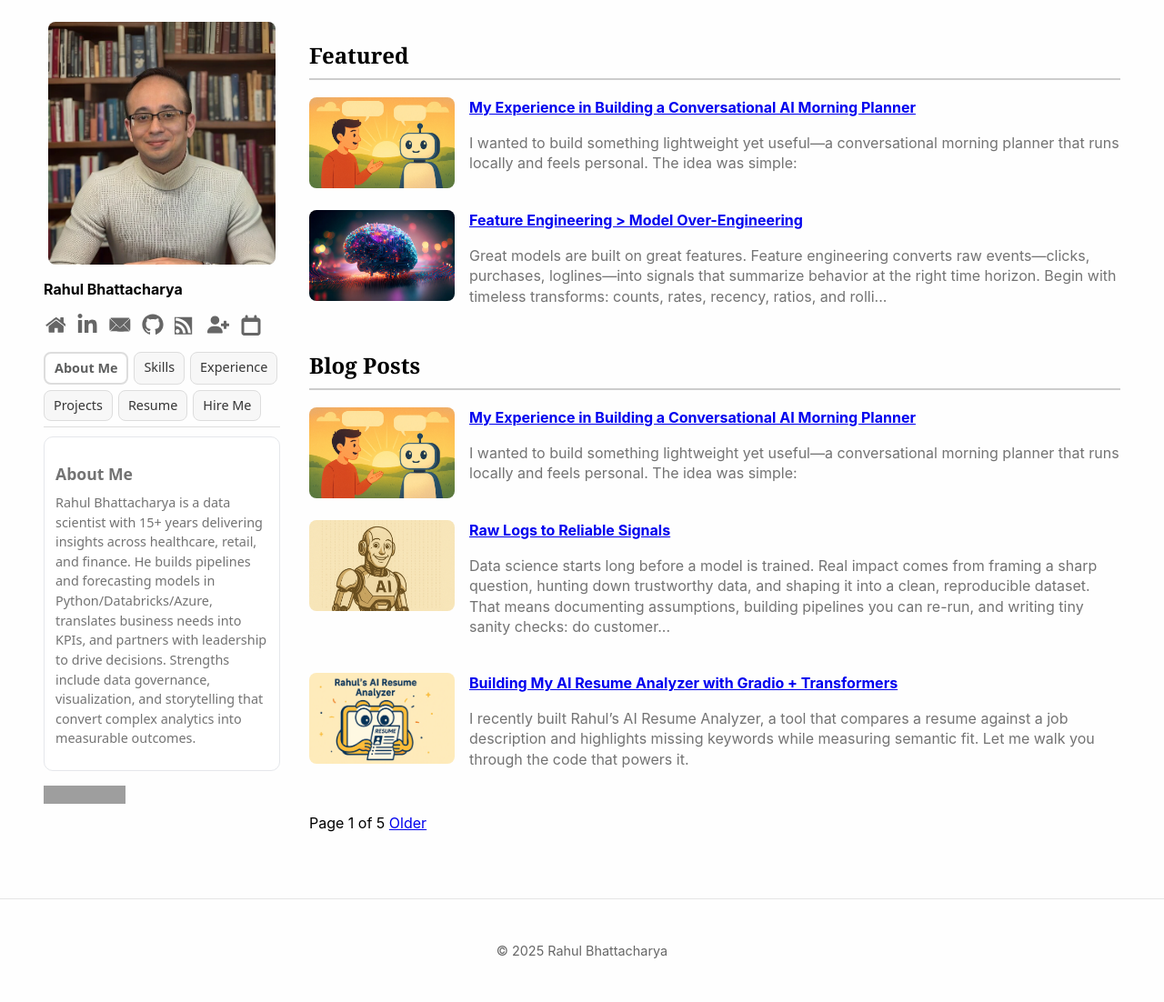
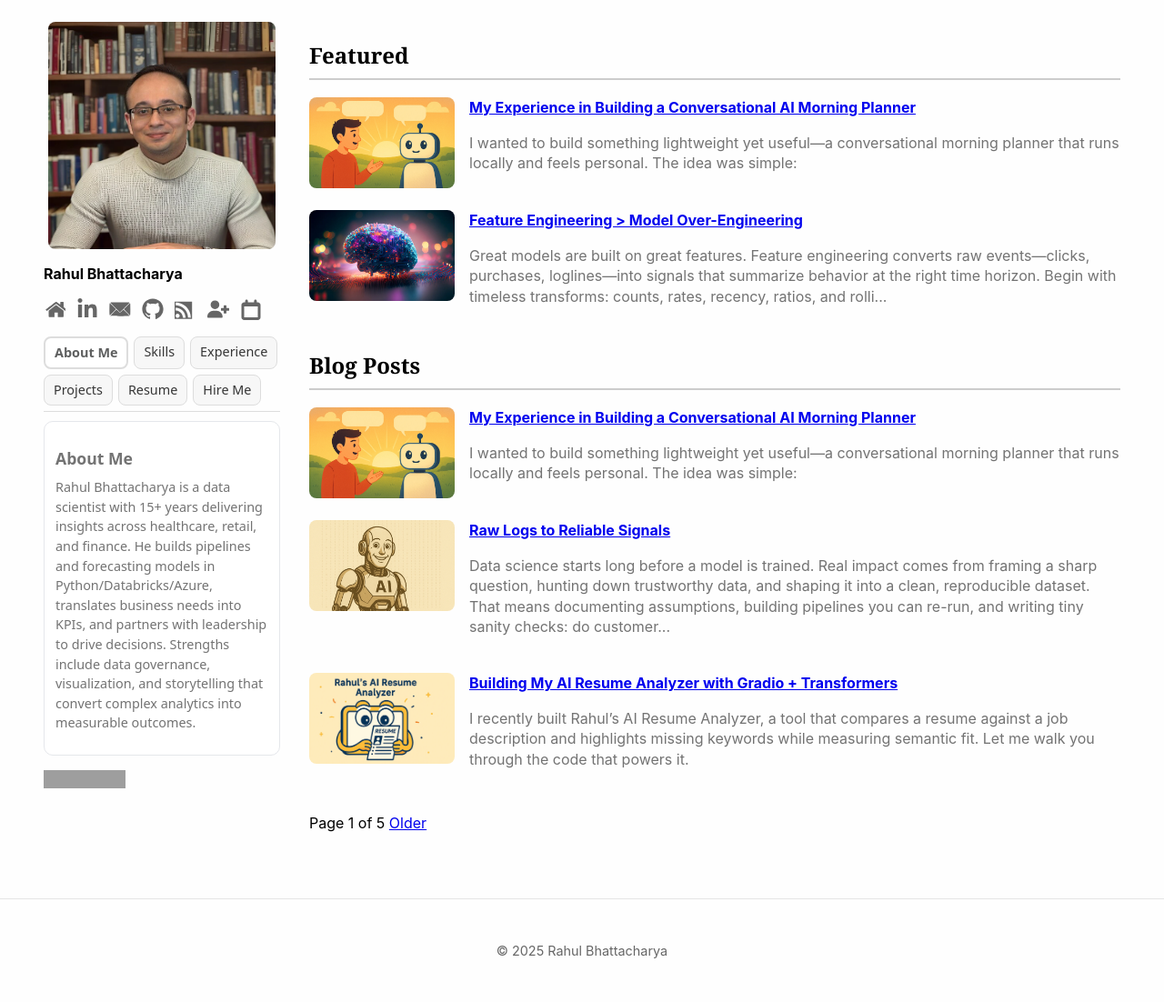
Before and after one commit to RahulBhattacharya1/RahulBhattacharya1.github.io, a Jekyll site: the page built from index.html, in a window 1280 px wide. Shown: the whole page at 91% size. Built offline with Jekyll 4.4.1, drawn with Linux system fonts in a browser that asks for light colours; the list of posts is cut into pages by our own code; grey boxes are pictures that could not be loaded.

Commit message:
Update default.html

```diff
--- a/_layouts/default.html
+++ b/_layouts/default.html
@@ -23,7 +23,7 @@
   <div class="layout-wrapper">
     <aside class="sidebar">
       <a href="{{ '/' | relative_url }}">
-        <img class="avatar" src="/assets/images/avatar.webp" alt="Rahul Bhattacharya" fetchpriority="high" decoding="async">
+        <img class="avatar" src="/assets/images/avatar.webp" alt="Rahul Bhattacharya" width="250" height="250" fetchpriority="high" decoding="async">
       </a>
       <p><strong>Rahul Bhattacharya</strong></p>
 
```
